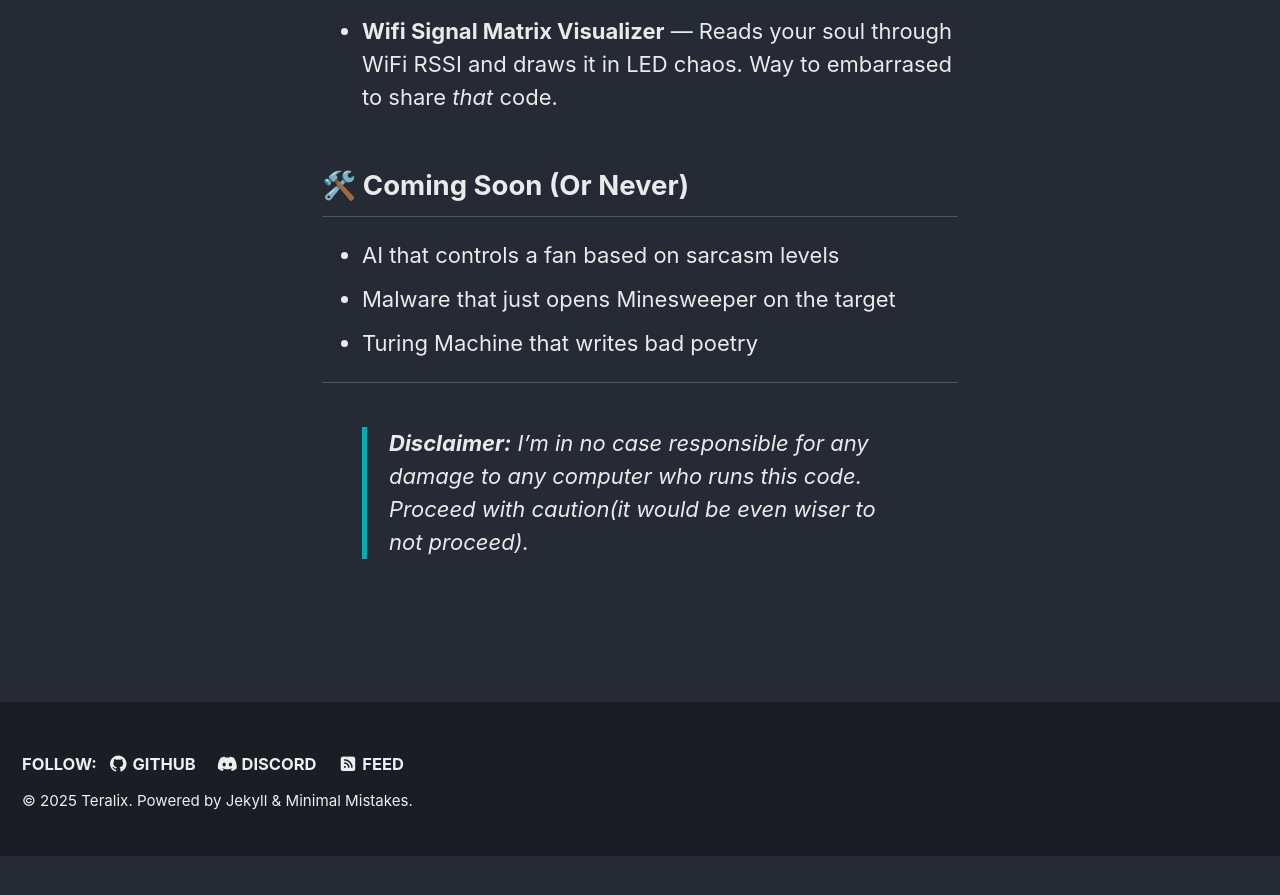
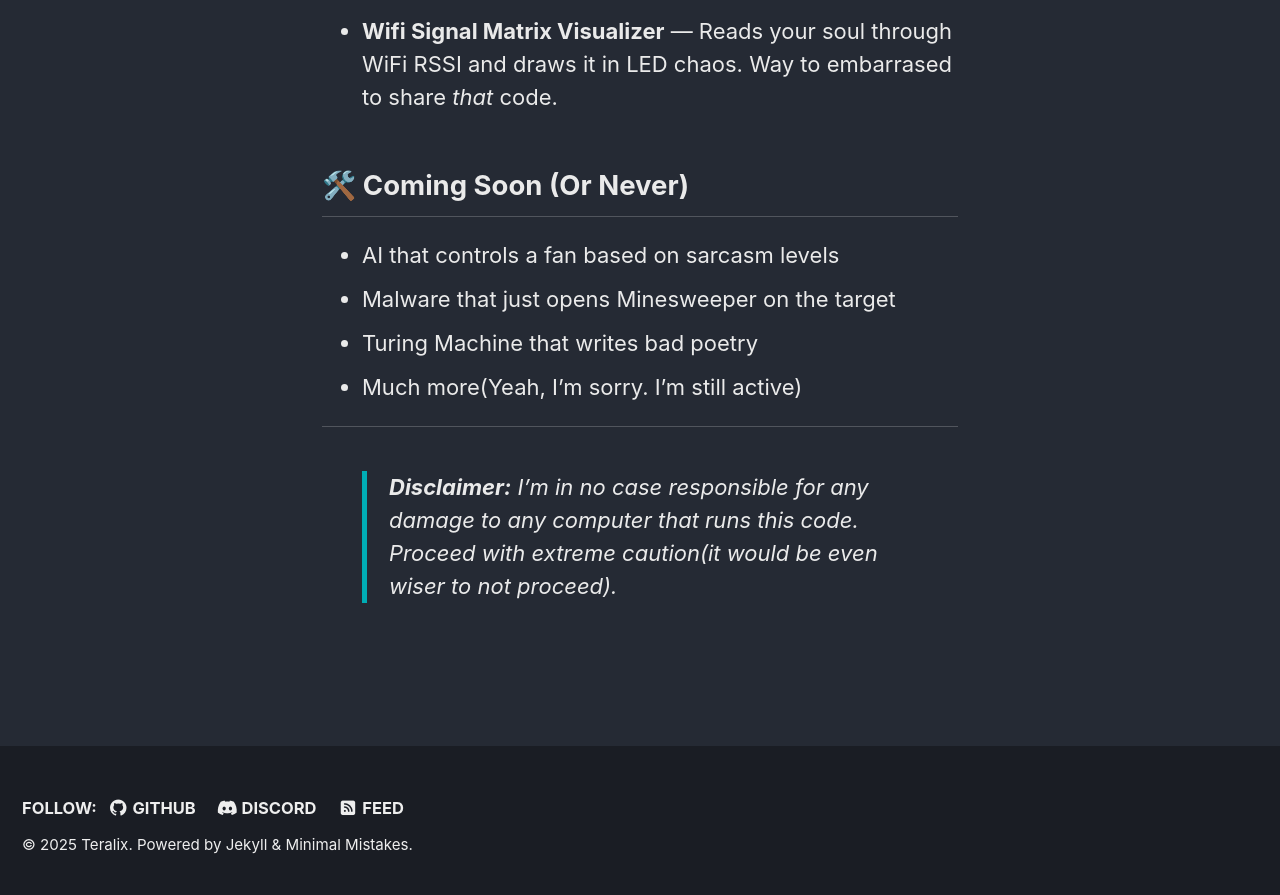
Before and after one commit to Teralix42/Teralix42.github.io, a Jekyll site: the page built from teralabs.md, in a window 1280 px wide and 900 px high, scrolled down 1109 px. Shown: the top 895 px of the window. Built offline with Jekyll 4.4.1, drawn with Linux system fonts in a browser that asks for light colours; cached includes are drawn as plain includes; before the commit the page ends 1965 px from its top, so only the background shows below that; some of the changed text lies outside the part shown.

Commit message:
Teralabs are fire!

```diff
--- a/lab.md
+++ b/teralabs.md
@@ -26,7 +26,8 @@ Stuff so cursed, I didn’t even version-control it properly.
 - AI that controls a fan based on sarcasm levels
 - Malware that just opens Minesweeper on the target
 - Turing Machine that writes bad poetry
+- Much more(Yeah, I'm sorry. I'm still active)
 
 ---
 
-> **Disclaimer:** I'm in no case responsible for any damage to any computer who runs this code. Proceed with caution(it would be even wiser to not proceed).
+> **Disclaimer:** I'm in no case responsible for any damage to any computer that runs this code. Proceed with extreme caution(it would be even wiser to not proceed).
```
Also changed, not shown: other parts of teralabs.md (+2 -2 lines).
